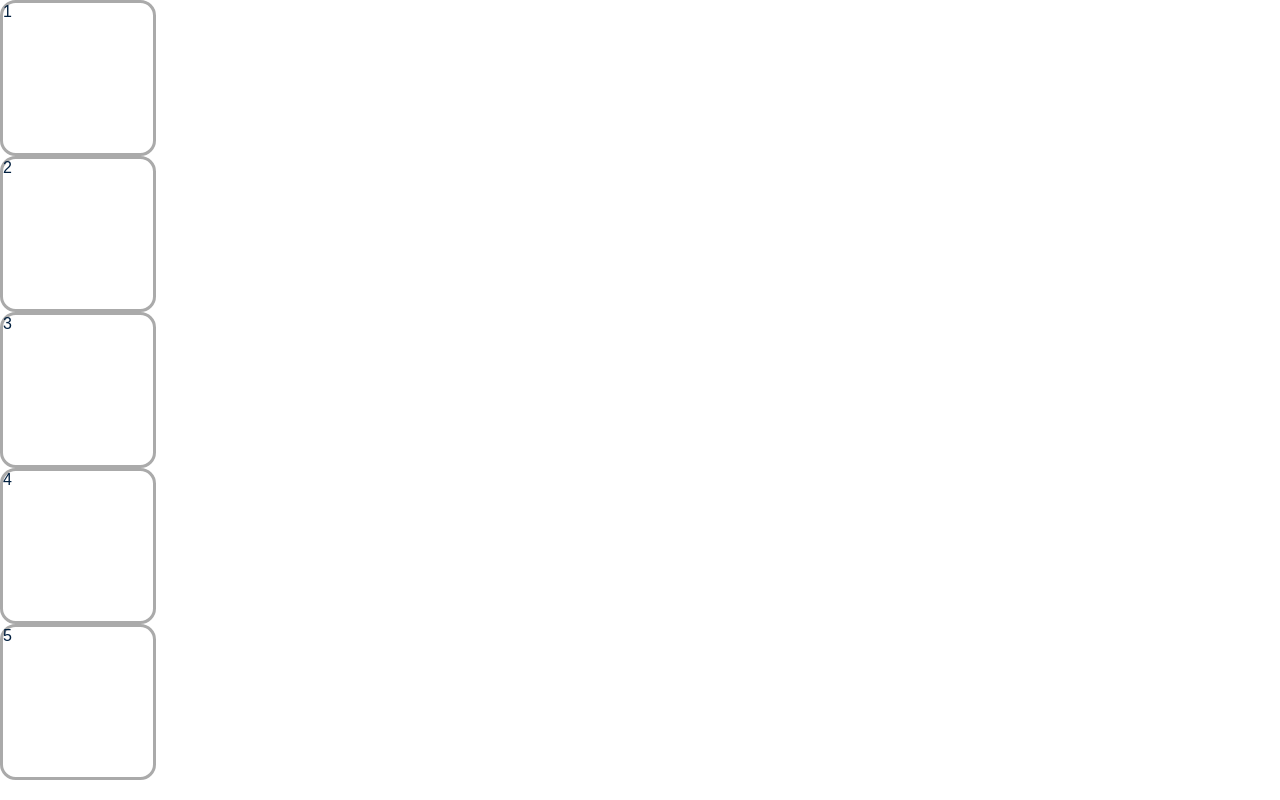
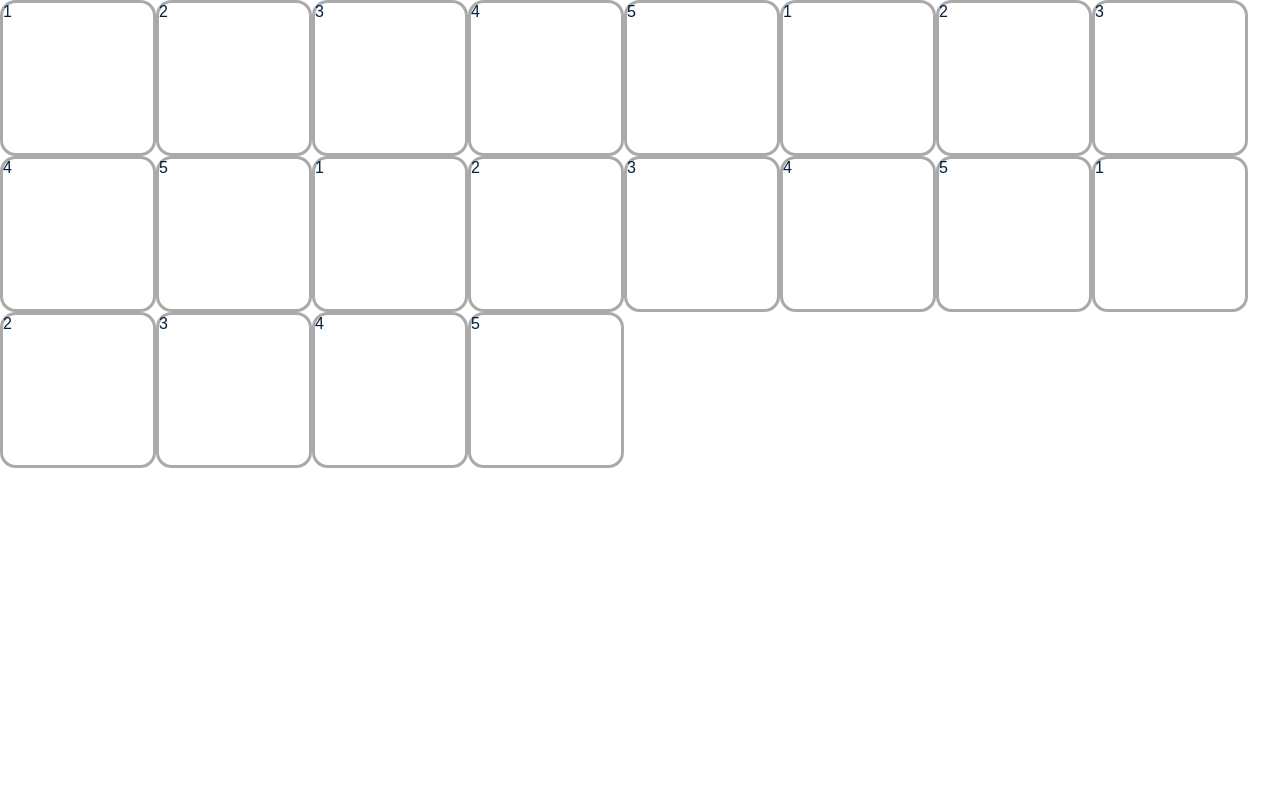
Before and after one commit to aimaj/xword, a React (Create React App) app: page / in a window 1280 px wide. Built offline with nearby package versions, Linux system fonts and the light colour scheme; a web font is replaced by a local one.

Commit message:
adding flex

```diff
--- a/src/App.css
+++ b/src/App.css
@@ -22,6 +22,11 @@
   font-size: large;
 }
 
+.flexTest {
+  display: flex;
+  flex-wrap: wrap;
+}
+
 @keyframes App-logo-spin {
   from { transform: rotate(0deg); }
   to { transform: rotate(360deg); }
--- a/src/App.js
+++ b/src/App.js
@@ -6,15 +6,23 @@ class App extends Component {
 
   constructor(props) {
     super(props);
-    const numbers = [1, 2, 3, 4, 5];
+    const numbers = [[1, 2, 3, 4, 5], [1, 2, 3, 4, 5], [1, 2, 3, 4, 5], [1, 2, 3, 4, 5]];
     const listItems = numbers.map((number) =>
-      <Tile text={number}></Tile>);
+      number.map((n) =>
+      <Tile text={n}></Tile>));
     this.state = {list : listItems};
+
+    // have one map here
+    //the map creates tilerows
+    //within a tilerow, have another map that builds the cells
+    //then can have flex rows properly
   }
 
   render() {
     return (
-      this.state.list
+      <div className="flexTest">
+        {this.state.list}
+      </div>
     );
   }
 }
```
